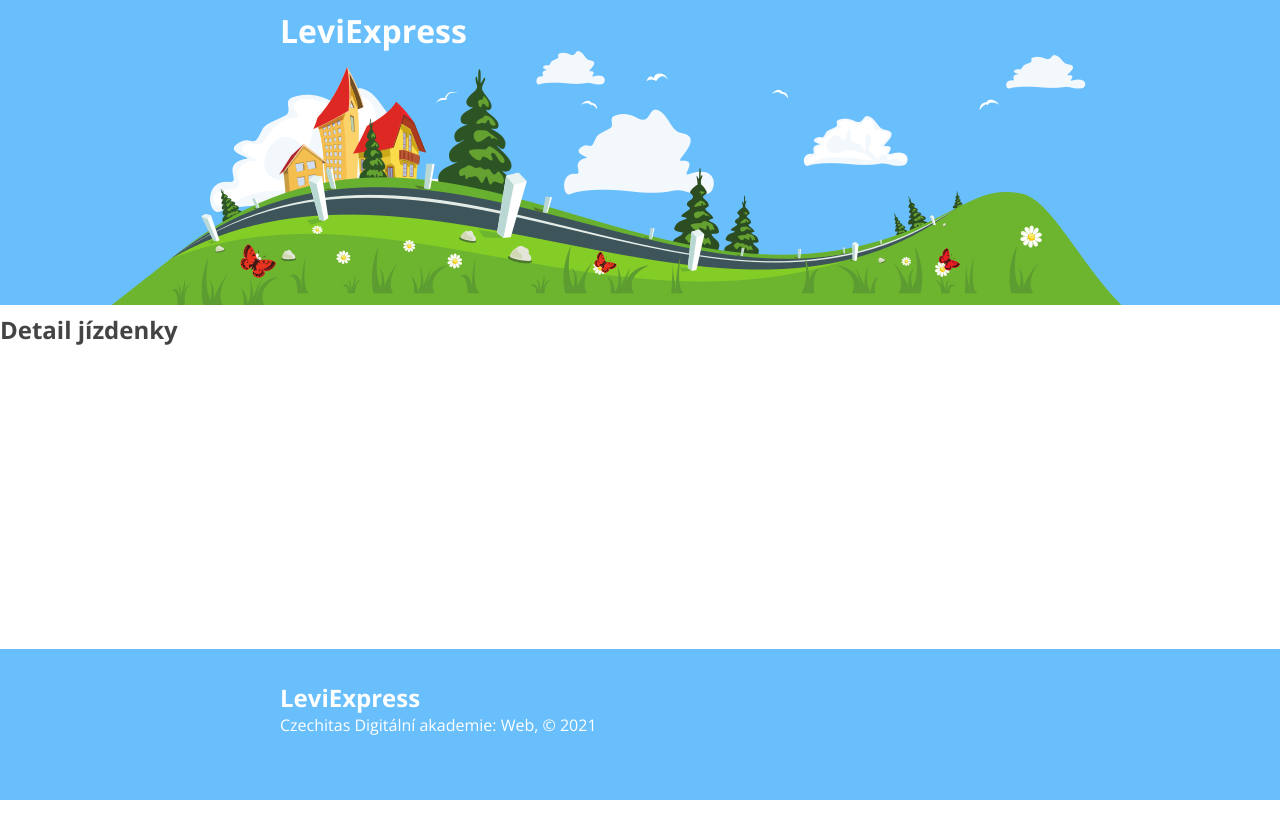
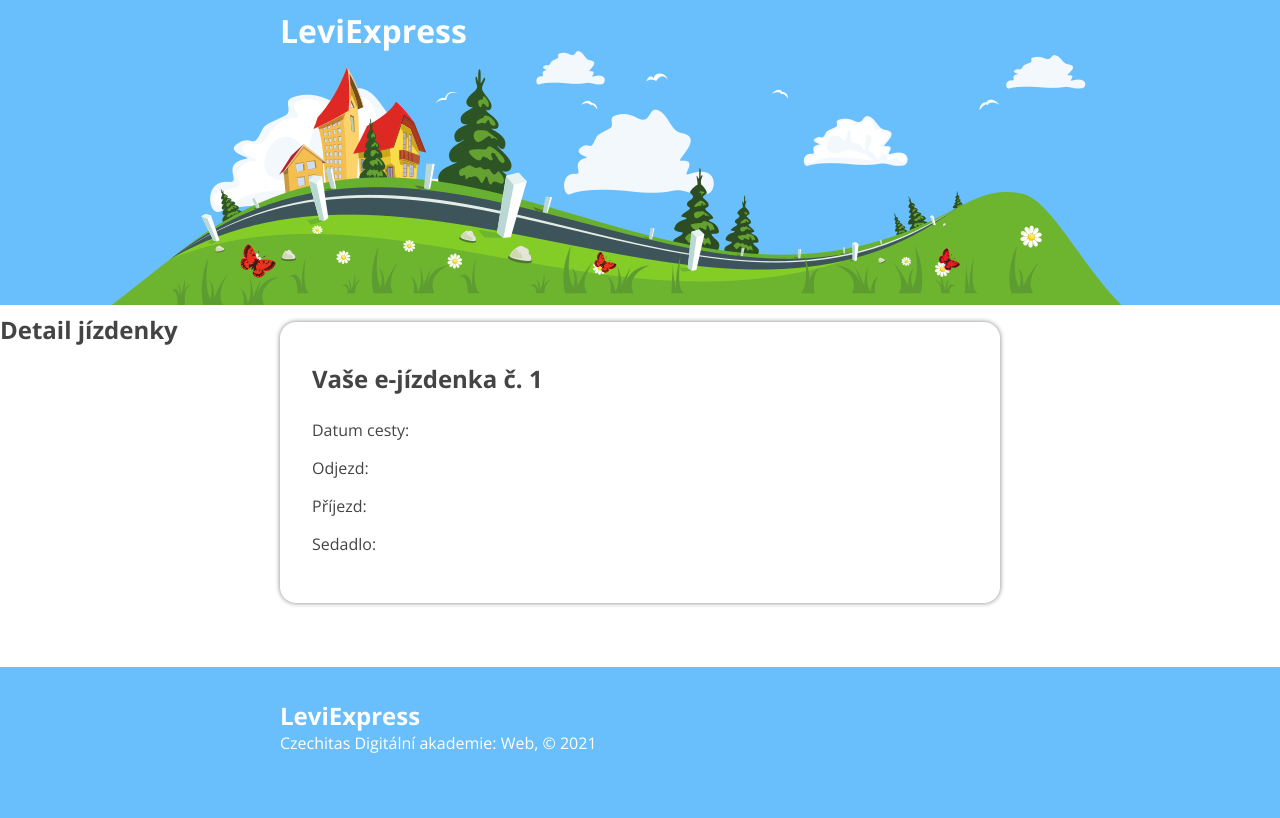
Before and after one commit to ifischerova/react-levi-express-project, a React app: page /reservation/1 in a window 1280 px wide. Built offline with nearby package versions, Linux system fonts and the light colour scheme; no server answers.

Commit message:
See the detail of the ticket.

```diff
--- a/src/components/Reservation/index.jsx
+++ b/src/components/Reservation/index.jsx
@@ -1,7 +1,44 @@
-import React from "react";
+import React, { useEffect, useState } from "react";
+import './style.css';
+import { useParams } from "react-router-dom";
 
 export const Reservation = () => {
+    const { reservationId } = useParams();
+
+    const [reservation, setReservation ] = useState(null);
+
+    useEffect(() => {
+        fetch(`https://apps.kodim.cz/daweb/leviexpress/api/reservation?id=${reservationId}`)
+            .then((response) => response.json())
+            .then((data) =>{console.log(data.results);
+                setReservation(data.results)})
+
+    },[])
+
     return (
+        <>
         <h2>Detail jízdenky</h2>
+            <div className="reservation container">
+            <h2>Vaše e-jízdenka č. {reservationId}</h2>
+            <div className="reservation__body">
+            <div className="reservation__headings">
+                <p>Datum cesty:</p>
+                <p>Odjezd:</p>
+                <p>Příjezd:</p>
+                <p>Sedadlo:</p>
+            </div>
+            {
+            reservation ?
+                <div className="reservation__info">
+                    <p>{reservation.date}</p>
+                    <p>{reservation.fromCity.name }, {reservation.fromCity.time}</p>
+                    <p>{reservation.toCity.name }, {reservation.toCity.time}</p>
+                    <p>{reservation.seatNumber}</p>
+                </div> :
+            null
+            }
+            </div>
+        </div>
+      </>
     );
 };
--- /dev/null
+++ b/src/components/Reservation/style.css
@@ -0,0 +1,22 @@
+/* ---------- styly pro rezervaci  ---------- */
+
+.reservation {
+    padding: 2rem;
+
+    margin: -2rem auto 4rem auto;
+    background-color: white;
+    border-radius: 1rem;
+    box-shadow: 0 0 5px gray;
+}
+
+.reservation__body {
+    display: flex;
+}
+
+.reservation__headings {
+    margin-right: 2rem;
+}
+
+.reservation__info {
+    font-weight: bold;
+}
```
